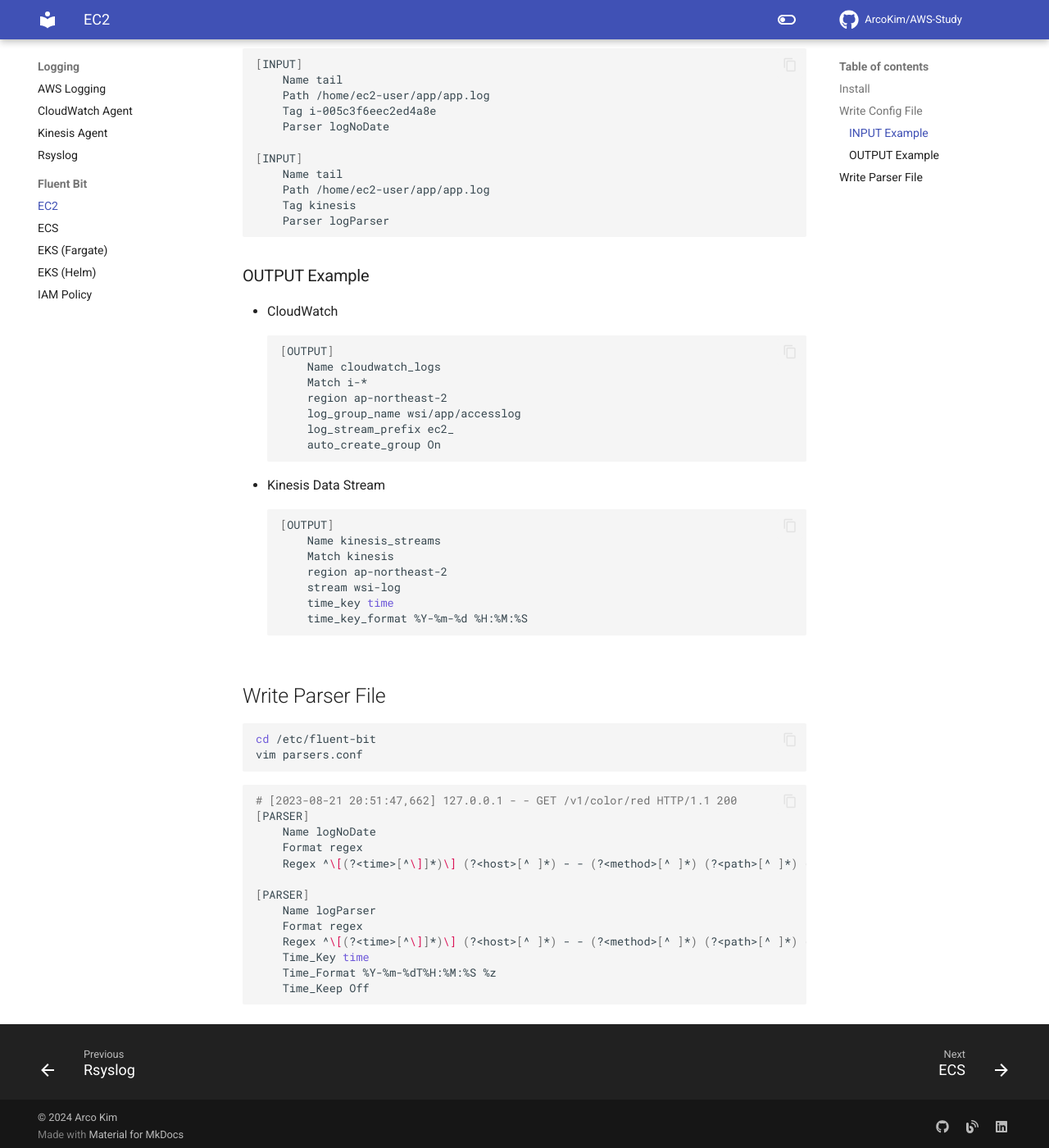
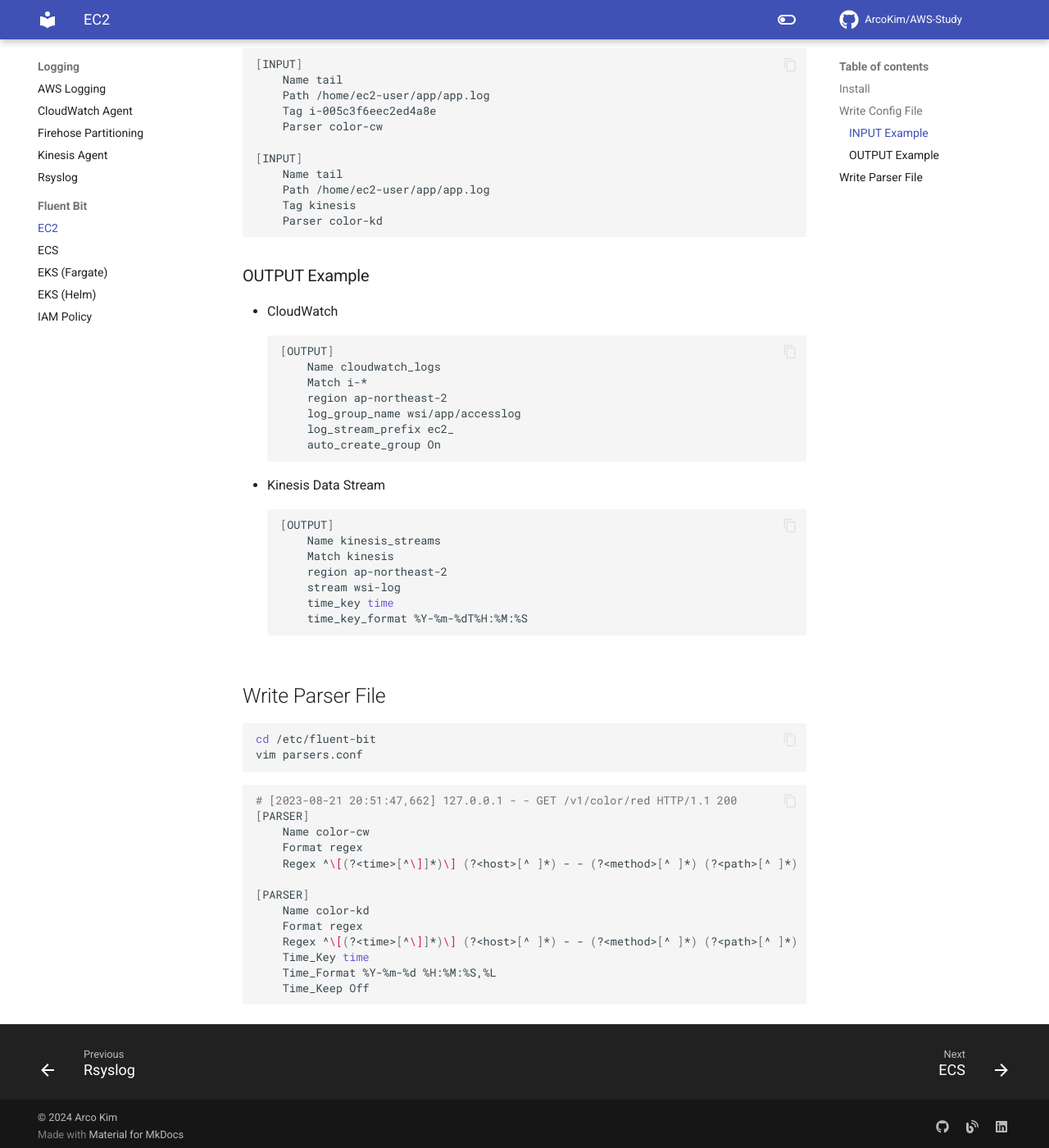
Before and after one commit to ArcoKim/AWS-Study, an MkDocs documentation site: the page built from docs/Logging/Fluent-Bit/EC2.md, in a window 1280 px wide and 1400 px high, scrolled down 583 px. Shown: the whole window at 82% size. Built offline with MkDocs 1.6.1 and Material for MkDocs 9.7.7, drawn with Linux system fonts in a browser that asks for light colours; comment, search, counter and statistics services are not loaded.

Commit message:
24.03.07 : Logging update

````diff
--- a/docs/Logging/Fluent-Bit/EC2.md
+++ b/docs/Logging/Fluent-Bit/EC2.md
@@ -19,13 +19,13 @@
     Name tail
     Path /home/ec2-user/app/app.log
     Tag i-005c3f6eec2ed4a8e
-    Parser logNoDate
+    Parser color-cw
 
 [INPUT]
     Name tail
     Path /home/ec2-user/app/app.log
     Tag kinesis
-    Parser logParser
+    Parser color-kd
 ```
 ### OUTPUT Example
 - CloudWatch
@@ -56,15 +56,15 @@
 ``` bash
 # [2023-08-21 20:51:47,662] 127.0.0.1 - - GET /v1/color/red HTTP/1.1 200
 [PARSER]
-    Name logNoDate
+    Name color-cw
     Format regex
     Regex ^\[(?<time>[^\]]*)\] (?<host>[^ ]*) - - (?<method>[^ ]*) (?<path>[^ ]*) (?<HTTP>[^ ]*) (?<code>[^ ]*)
 
 [PARSER]
-    Name logParser
+    Name color-kd
     Format regex
     Regex ^\[(?<time>[^\]]*)\] (?<host>[^ ]*) - - (?<method>[^ ]*) (?<path>[^ ]*) (?<HTTP>[^ ]*) (?<code>[^ ]*)
     Time_Key time
-    Time_Format %Y-%m-%dT%H:%M:%S %z
+    Time_Format %Y-%m-%d %H:%M:%S,%L
     Time_Keep Off
 ```
````
Also changed, not shown: other parts of docs/Logging/Fluent-Bit/EC2.md (+1 -1 lines), docs/EC2 & Linux/Linux Date.md (+1 -10 lines), docs/Logging/Firehose Partitioning.md (added, +25 -0 lines).
